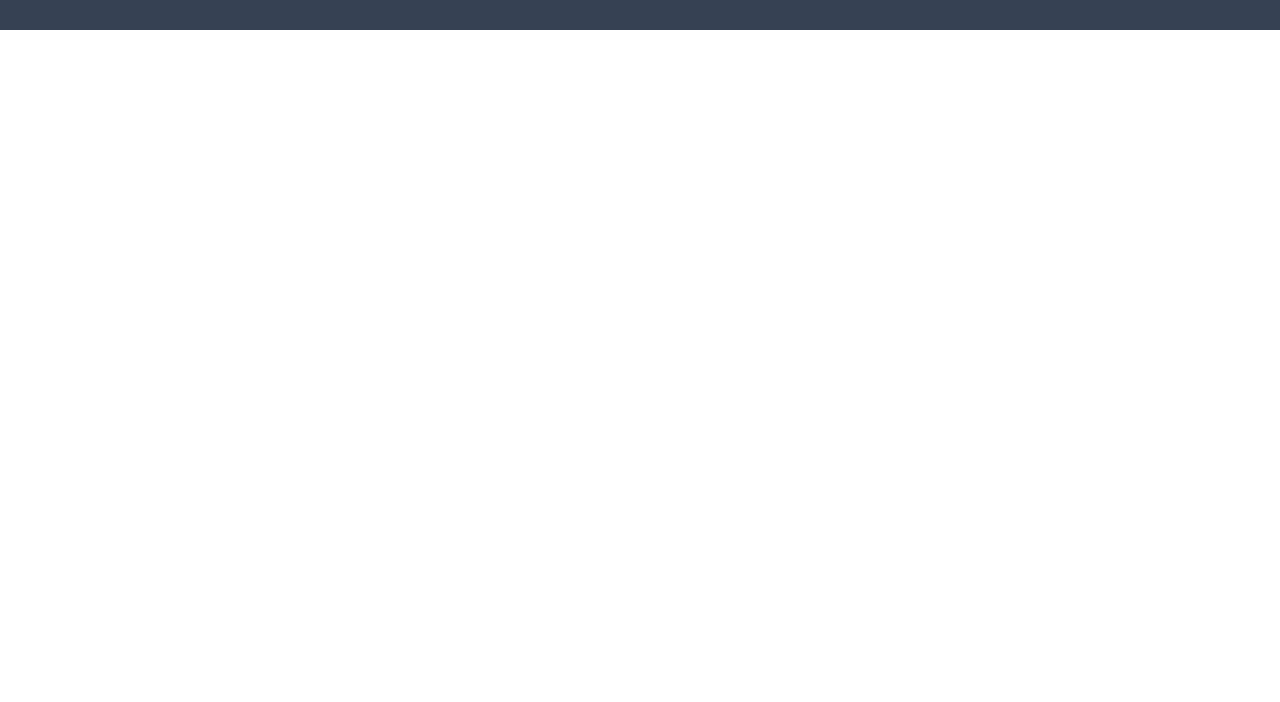
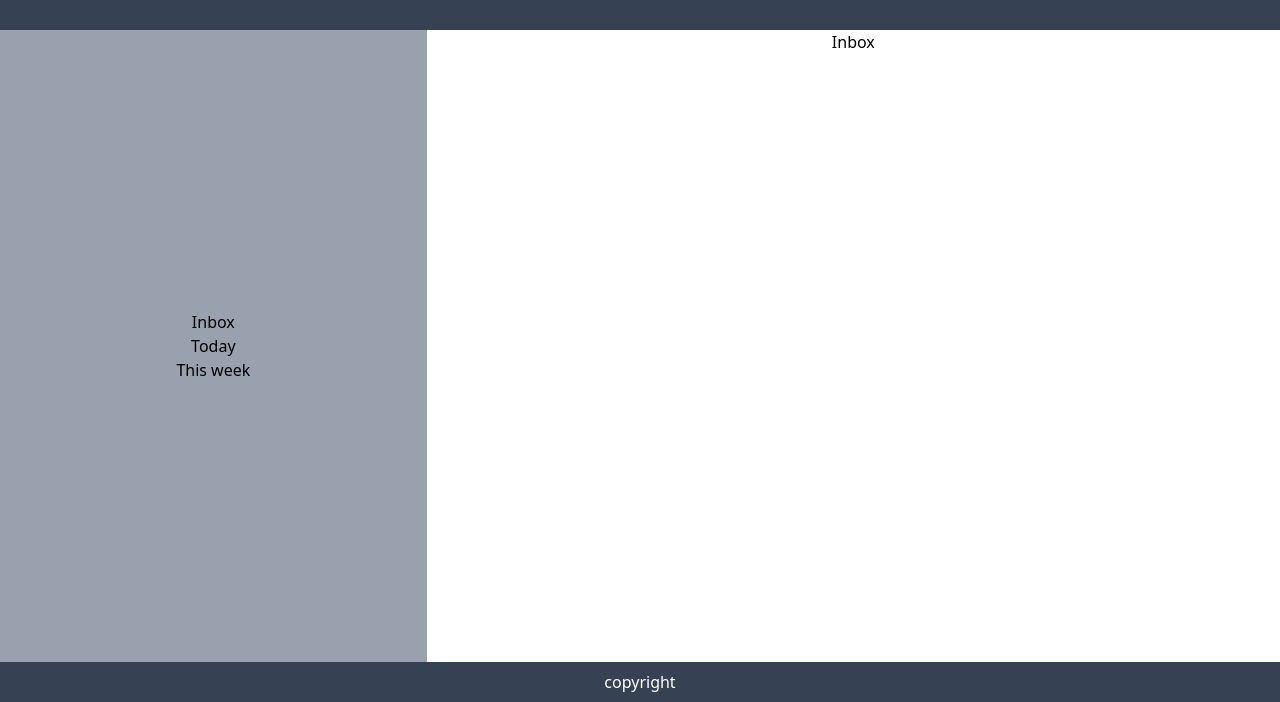
Before and after one commit to Garfieldas/todo-app, a website: page index.html in a window 1280 px wide. Shown: the part 98-800 px from the top of the page. Drawn offline with nearby package versions, Linux system fonts and the light colour scheme.

Commit message:
Created grid layout. Added sidebar, main content and footer sections.

```diff
--- a/index.html
+++ b/index.html
@@ -8,12 +8,23 @@
     <title>Todo App</title>
   </head>
   <body>
-    <header class="flex justify-between items-center p-10 bg-gray-700 text-white">
+    <div class="grid grid-cols-3 grid-rows-[auto_1fr] min-h-screen" id="app">
+    <header class="col-span-3 flex justify-between items-center p-10 bg-gray-700 text-white">
       <div class="flex justify-center text-5xl gap-4">
         <i class="fa-solid fa-clipboard-list"></i>
         <h1>Todo List</h1>
       </div>
     </header>
+      <nav class="row-span-1 flex flex-col justify-center bg-gray-400">
+        <button class="btn">Inbox</button>
+        <button class="btn">Today</button>
+        <button class="btn">This week</button>
+      </nav>
+      <main class="col-span-2 flex justify-center">
+        <h1>Inbox</h1>
+      </main>
+      <footer class="col-span-3 flex justify-center bg-gray-700 p-2 text-white">copyright</footer>
+    </div>
     <script type="module" src="/src/main.ts"></script>
     <script src="https://kit.fontawesome.com/f0a76e6894.js" crossorigin="anonymous"></script>
   </body>
```
